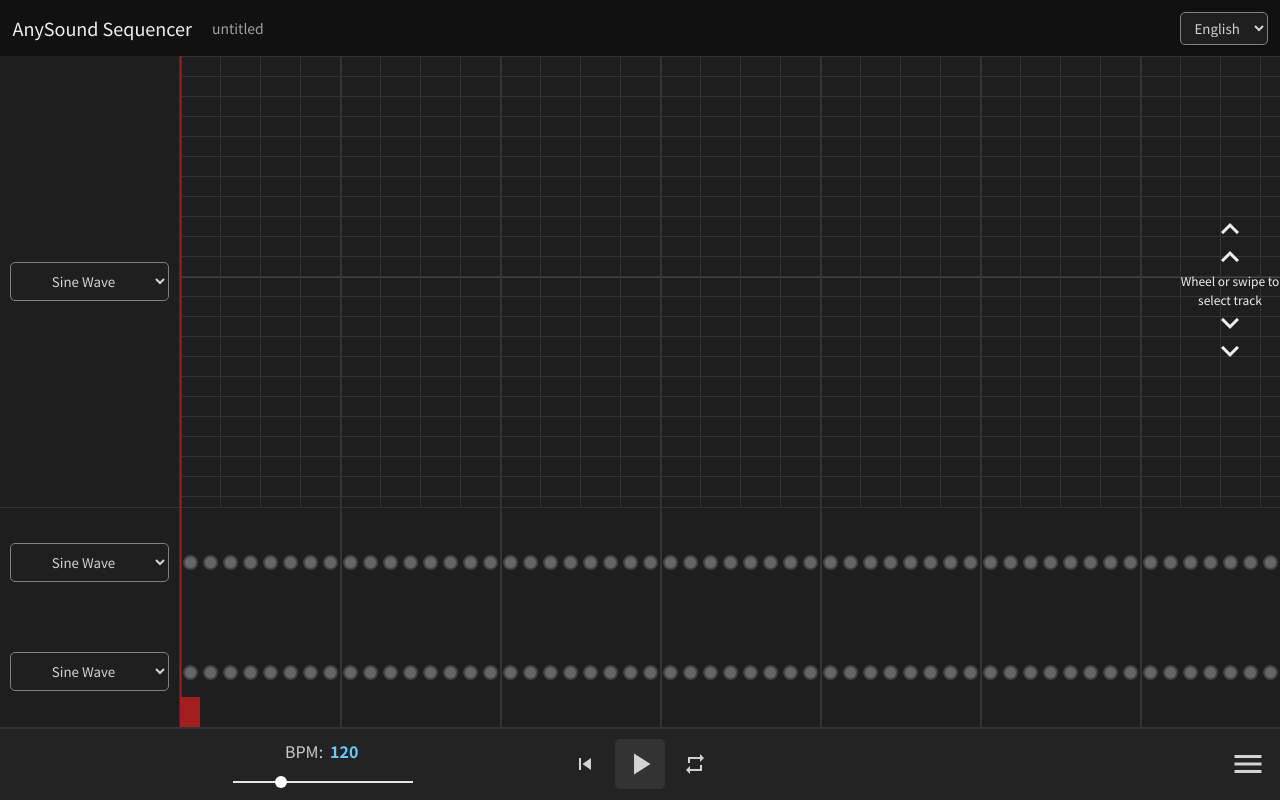
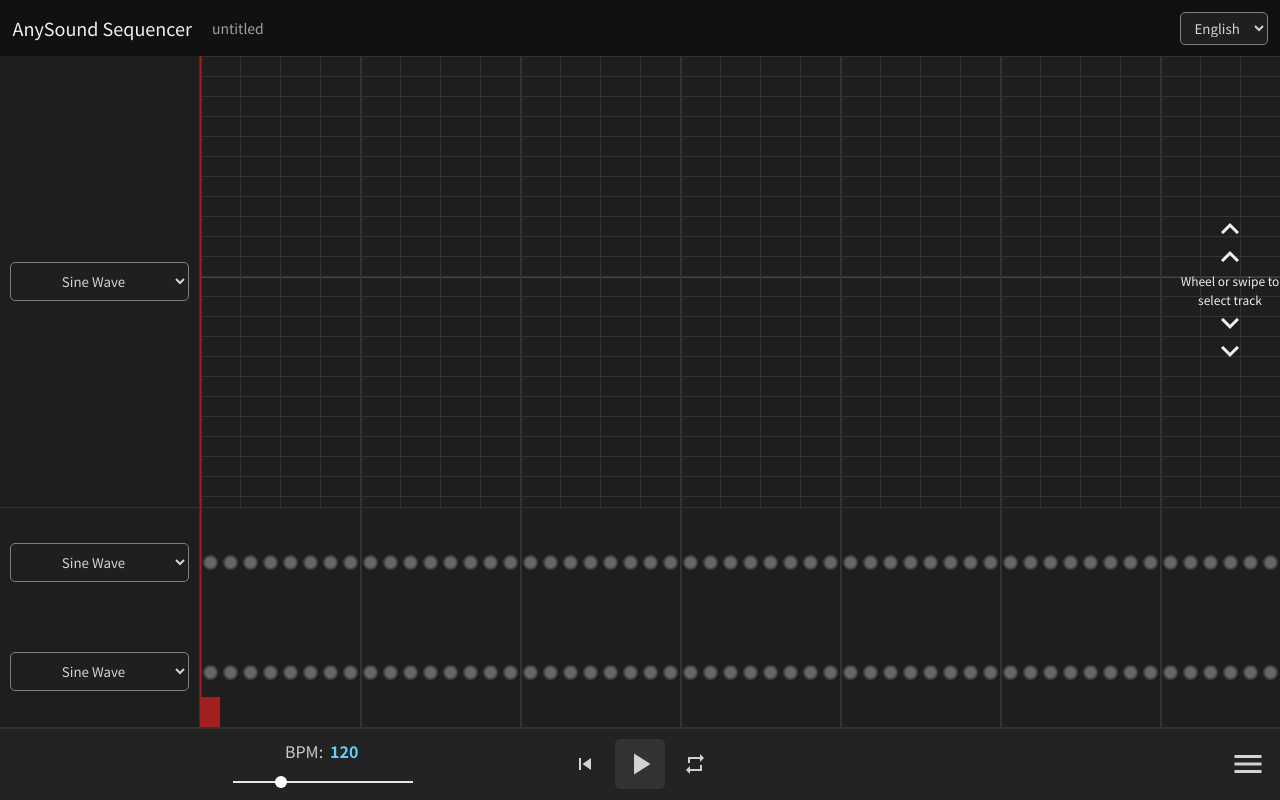
Before and after one commit to yyya-nico/AnySound-Sequencer, a website built with Vite: page index.html in a window 1280 px wide. Built offline with nearby package versions, Linux system fonts and the light colour scheme.

Commit message:
音源パネルの幅を調整

```diff
--- a/src/style.scss
+++ b/src/style.scss
@@ -364,7 +364,7 @@ header {
 }
 
 .sequencer-container {
-  --sound-panel-width: 180px;
+  --sound-panel-width: 200px;
   --width-per-note: 40px; // 4th note
   --height-per-note: 20px;
   --grid-size: 64; // 64 beats
```
